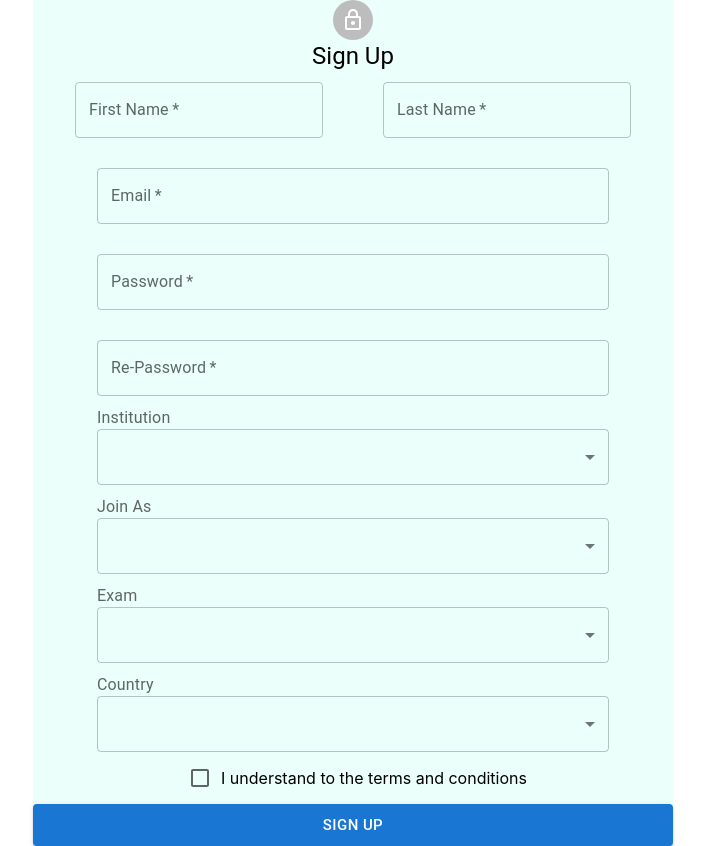
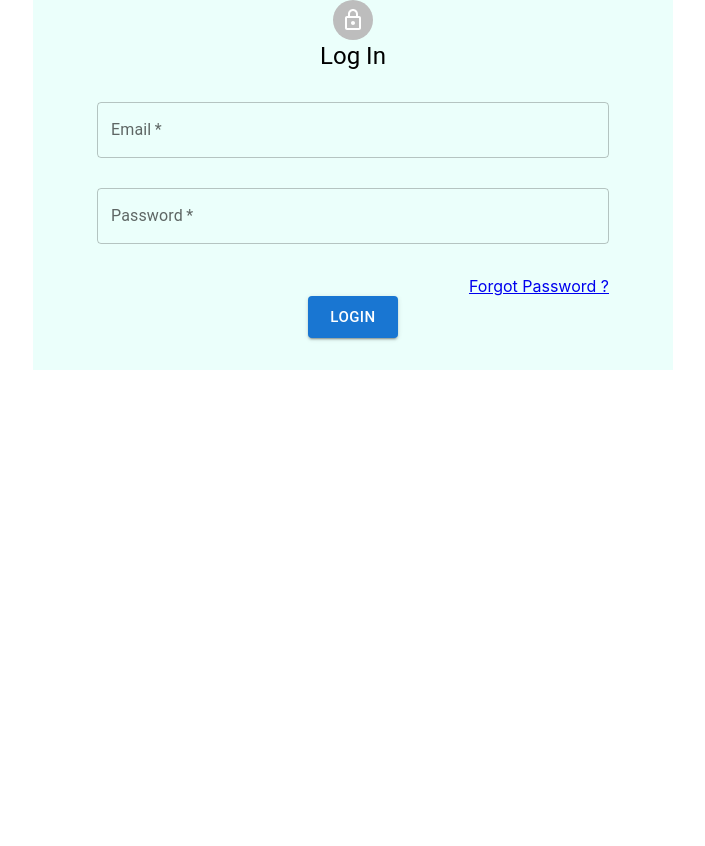
Before and after one commit to 120EE0692/GENoCADEMY, a React (Create React App) app: page /login in a window 1280 px wide. Shown: the whole page, without its empty margins (287-992 px from the left). After the commit the page ends 800 px from the top, so only its background shows below. Built offline with nearby package versions, Linux system fonts and the light colour scheme.

Commit message:
feat:add logIn page

```diff
--- /dev/null
+++ b/src/components/LogIn.jsx
@@ -0,0 +1,104 @@
+import React from "react";
+import { TextField, Typography, Button, Avatar } from "@mui/material";
+import { makeStyles } from "@mui/styles";
+import LockOutlinedIcon from "@mui/icons-material/LockOutlined";
+
+const LogIn = () => {
+  const classes = useStyle();
+  return (
+    <div className={classes.container}>
+      <div className={classes.logInWrapper}>
+        <div className={classes.avatar}>
+          <Avatar>
+            <LockOutlinedIcon />
+          </Avatar>
+        </div>
+
+        <div>
+          <div className={classes.heading}>
+            <Typography component="h1" variant="h5">
+              Log In
+            </Typography>
+          </div>
+
+          <form className={classes.form}>
+            <div className={classes.email}>
+              <TextField fullWidth type="email" required label="Email" />
+            </div>
+
+            <div className={classes.password}>
+              <TextField fullWidth type="password" required label="Password" />
+            </div>
+
+            <div className={classes.forgotPassword}>
+              <a href="#">Forgot Password ?</a>
+            </div>
+
+            <div className={classes.button}>
+              <Button size="large" variant="contained">
+                LogIn
+              </Button>
+            </div>
+          </form>
+        </div>
+      </div>
+    </div>
+  );
+};
+
+export default LogIn;
+
+const useStyle = makeStyles(({ theme }) => ({
+  container: {
+    display: "flex",
+    flexDirection: "column",
+    width: "100hw",
+    alignItems: "center",
+  },
+  avatar: {
+    display: "flex",
+    justifyContent: "center",
+  },
+  heading: {
+    alignItems: "center",
+    textAlign: "center",
+  },
+  logInWrapper: {
+    width: "50%",
+    backgroundColor: "#EBFFFB",
+  },
+  formBackground: {
+    width: "70hw",
+    boxShadow: "0px 4px 4px rgba(0, 0, 0, 0.25)",
+  },
+  form: {
+    display: "flex",
+    flexDirection: "column",
+    alignItems: "center",
+
+    // width: "70hw",
+  },
+  email: {
+    marginTop: "30px",
+    width: "80%",
+  },
+  password: {
+    marginTop: "30px",
+    width: "80%",
+    paddingBottom: "5%",
+  },
+
+  forgotPassword: {
+    display: "flex",
+    justifyContent: "end",
+    width: "100%",
+    paddingRight: "20%",
+  },
+
+  button: {
+    display: "flex",
+    justifyContent: "center",
+    width: "50%",
+    paddingBottom: "5%",
+  },
+}));
--- a/src/screens/App.js
+++ b/src/screens/App.js
@@ -1,10 +1,12 @@
+import LogIn from "../components/LogIn";
 import SignUp from "../components/SignUp";
 
 function App() {
 
   return (
     <>
-      <SignUp/>
+      {/* <SignUp/> */}
+      <LogIn/>
     </>
   );
 }
```
